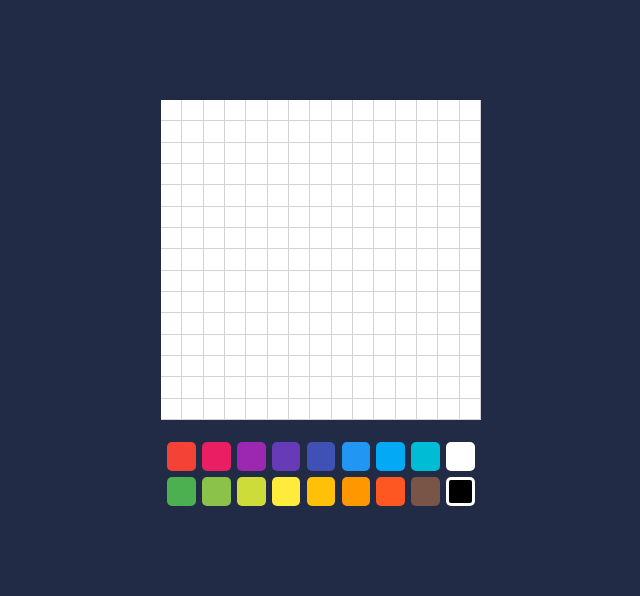
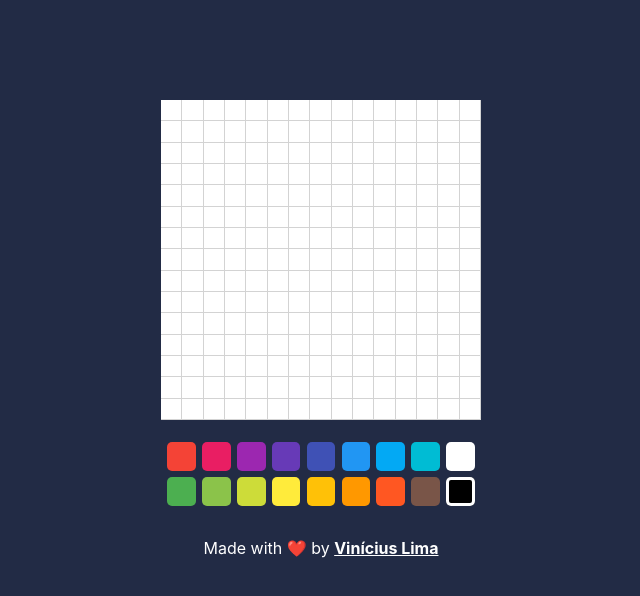
Before and after one commit to VinnyReis/react-pixel-app, a React app: page / in a window 1280 px wide. Shown: the whole page, without its empty margins (319-959 px from the left). Built offline with nearby package versions, Linux system fonts and the light colour scheme.

Commit message:
Added credits

```diff
--- a/src/components/Editor.js
+++ b/src/components/Editor.js
@@ -30,6 +30,7 @@ function Editor(){
       <div className='editor'>
         <Canvas matrix={canvas} onPixelClick={handlePixelClick}/>
         <ColorPalette selectedColor={selectedColor}/>
+        <div className='credits'>Made with ❤️ by <a href='https://github.com/VinnyReis' target='_blank'>Vinícius Lima</a></div>
       </div>
     </EditorContext.Provider>
   )
--- a/src/index.css
+++ b/src/index.css
@@ -7,6 +7,11 @@ body {
   -moz-osx-font-smoothing: grayscale;
   background-color: #222b45;
   width: 100vw;
+}
+
+a{
+  color: #fff;
+  font-weight: bold;
 }
 
 .editor{
@@ -59,6 +64,12 @@ body {
   user-select: none;
 }
 
+.credits{
+  text-align: center;
+  margin: 10% 0;
+  color: #fff;
+}
+
 .pixel:hover{
   filter: brightness(85%);
 }
```
